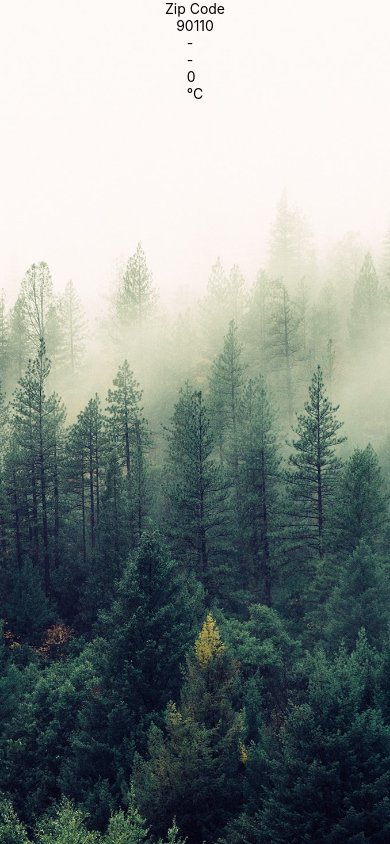
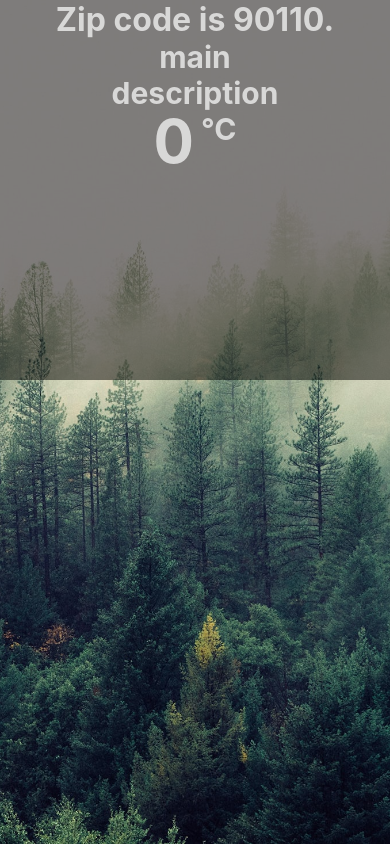
Before and after one commit to AS558/lab-react-native, a React Native app: screen / in a window 390 px wide. Built offline with nearby package versions, Linux system fonts and the light colour scheme.

Commit message:
Part 3 : Flex Box and CHALLENGE

```diff
--- a/App.js
+++ b/App.js
@@ -1,6 +1,6 @@
 import { StatusBar } from 'expo-status-bar';
 import React from 'react';
-import { StyleSheet, View } from 'react-native';
+import { StyleSheet, View, ImageBackground } from 'react-native';
 import Weather from './components/Weather';
 import Constants from 'expo-constants'
 
@@ -15,10 +15,10 @@
 
 const styles = StyleSheet.create({
   container: {
-    flex: 1,
+    paddingTop: Constants.statusBarHeight,
+    flex: 1
     //backgroundColor: '#fff',
     //alignItems: 'center',
     //justifyContent: 'center',
-    paddingTop: Constants.statusBarHeight
   },
 });
--- a/components/Forecast.js
+++ b/components/Forecast.js
@@ -1,15 +1,40 @@
 import React from "react";
-import { Text, View } from 'react-native';
+import { Text, View, StyleSheet } from 'react-native';
 
 export default function Forecast(props) {
     return (
         <View>
-            <Text>{props.main}</Text>
-            <Text>{props.description}</Text>
-            <View>
-                <Text>{props.temp}</Text>
-                <Text>°C</Text>
+            <Text style={style.normalText}>main</Text>
+            <Text style={style.normalText}>{props.main}</Text>
+            <Text style={style.normalText}>description</Text>
+            <Text style={style.normalText}>{props.description}</Text>
+            <View style= {{
+                flexDirection: "row",
+                justifyContent: 'center'
+            }}
+            >
+                <Text style={style.tempNum}>{props.temp}</Text>
+                <Text style={style.normalText}> °C</Text>
             </View>
         </View>
     );
 }
+
+const style = StyleSheet.create(
+    {
+        normalText: {
+            textAlign: 'center',
+            fontSize: 30,
+            fontWeight: "bold",
+            color: 'rgba(255,255,255,0.7)'
+        },
+
+        tempNum: {
+            fontSize: 60,
+            fontWeight: "bold",
+            color: 'rgba(255,255,255,0.7)',
+            textAlign: 'center',
+            lineHeight: 60
+        }
+    }
+)
--- a/components/Weather.js
+++ b/components/Weather.js
@@ -1,26 +1,43 @@
 import React, { useState } from 'react';
 import { ImageBackground, Text, StyleSheet } from 'react-native';
+import { View } from "react-native";
 import Forecast from './Forecast';
+import Constants from 'expo-constants';
 
 export default function Weather(props) {
     const [forecastInfo, setForecastInfo] = useState({
-        main: '-',
-        description: '-',
+        main: '',
+        description: '',
         temp: 0
     })
     return (
-        <ImageBackground source={require('../Bg.jpg')} style={styles.backdrop}>
-            <Text>Zip Code</Text>
-            <Text>{props.zipCode}</Text>
-            <Forecast {...forecastInfo} />
+        <ImageBackground source={require('../Bg.jpg')} style={style.backdrop}>
+            <View style={style.highlight}>
+                <Text style={style.titleText}>Zip code is {props.zipCode}.</Text>
+                <Forecast {...forecastInfo}/>
+            </View>
         </ImageBackground>
     );
 }
 
-const styles = StyleSheet.create({
+const style = StyleSheet.create({
     backdrop: {
         alignItems: 'center',
         width: '100%',
         height: '100%'
     },
+    highlight: {
+        backgroundColor: 'rgba(0, 0, 0, 0.5)',
+        width:"100%",
+        height:"45%",
+        paddingTop: Constants.statusBarHeight,
+        alignItems: 'center'
+    },
+
+    titleText: {
+        fontSize: 32,
+        fontWeight: "bold",
+        color: 'rgba(255, 255, 255, 0.7)',
+        textAlign: 'center'
+    }
 });
```
